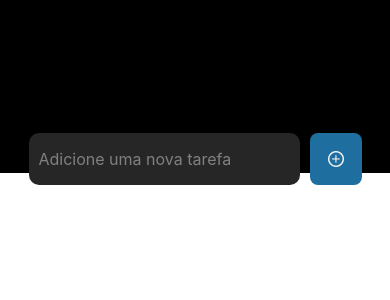
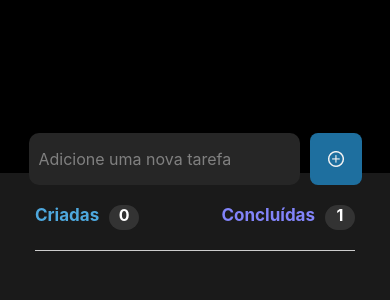
Before and after one commit to atirson/app-todo, a React Native app: screen / in a window 390 px wide. Shown: the top 300 px of the page. Built offline with nearby package versions, Linux system fonts and the light colour scheme; grey boxes are pictures that could not be loaded.

Commit message:
feat: Added progress counter

```diff
--- /dev/null
+++ b/src/components/Progress/index.tsx
@@ -0,0 +1,18 @@
+import { View, Text } from 'react-native'
+
+import { styles } from './styles'
+
+export function Progress() {
+  return (
+    <View style={styles.container}>
+      <View style={styles.task}>
+        <Text style={styles.taskText}>Criadas</Text>
+        <Text style={styles.number}>0</Text>
+      </View>
+      <View style={styles.concluded}>
+        <Text style={styles.concludedText}>Concluídas</Text>
+        <Text style={styles.number}>1</Text>
+      </View>
+    </View>
+  );
+}
--- /dev/null
+++ b/src/components/Progress/styles.ts
@@ -0,0 +1,42 @@
+import { StyleSheet } from 'react-native';
+
+export const styles = StyleSheet.create({
+  container: {
+    flexDirection: 'row',
+    justifyContent: 'space-between',
+    marginTop: 20,
+    marginHorizontal: 35,
+    borderBottomWidth: 0.5,
+    borderBottomColor: '#ccc',
+    paddingBottom: 20,
+  },
+  task: {
+    flexDirection: 'row'
+  },
+  taskText: {
+    color: '#4EA8DE',
+    fontSize: 17,
+    fontWeight: 'bold',
+    marginRight: 10,
+  },
+  concluded: {
+    flexDirection: 'row'
+  },
+  concludedText: {
+    color: '#8284FA',
+    fontSize: 17,
+    fontWeight: 'bold',
+    marginRight: 10,
+  },
+  number: {
+    color: '#fff',
+    fontSize: 16,
+    fontWeight: 'bold',
+    backgroundColor: '#333',
+    width: 30,
+    height: 25,
+    borderRadius: 15,
+    textAlign: 'center',
+    textAlignVertical: 'center',
+  },
+});
--- a/src/screens/Home/index.tsx
+++ b/src/screens/Home/index.tsx
@@ -2,16 +2,18 @@ import { StyleSheet, Text, View } from 'react-native';
 import { ButtonAdd } from '../../components/ButtonAdd';
 import { Input } from '../../components/Input';
 import { Logo } from '../../components/Logo';
+import { Progress } from '../../components/Progress';
 import { styles } from './styles';
 
 export const Home = () => {
   return (
-    <>
+    <View style={styles.container}>
       <Logo />
       <View style={styles.form}>
         <Input />
         <ButtonAdd />
       </View>
-    </>
+      <Progress />
+    </View>
   )
 }
--- a/src/screens/Home/styles.ts
+++ b/src/screens/Home/styles.ts
@@ -1,10 +1,14 @@
 import { StyleSheet } from 'react-native';
 
 export const styles = StyleSheet.create({
+  container: {
+    flex: 1,
+    backgroundColor: '#1a1a1a',
+  },
   form: {
     alignItems: 'center',
     justifyContent: 'center',
     flexDirection: 'row',
     marginTop: -40,
-  }
+  },
 });
```
